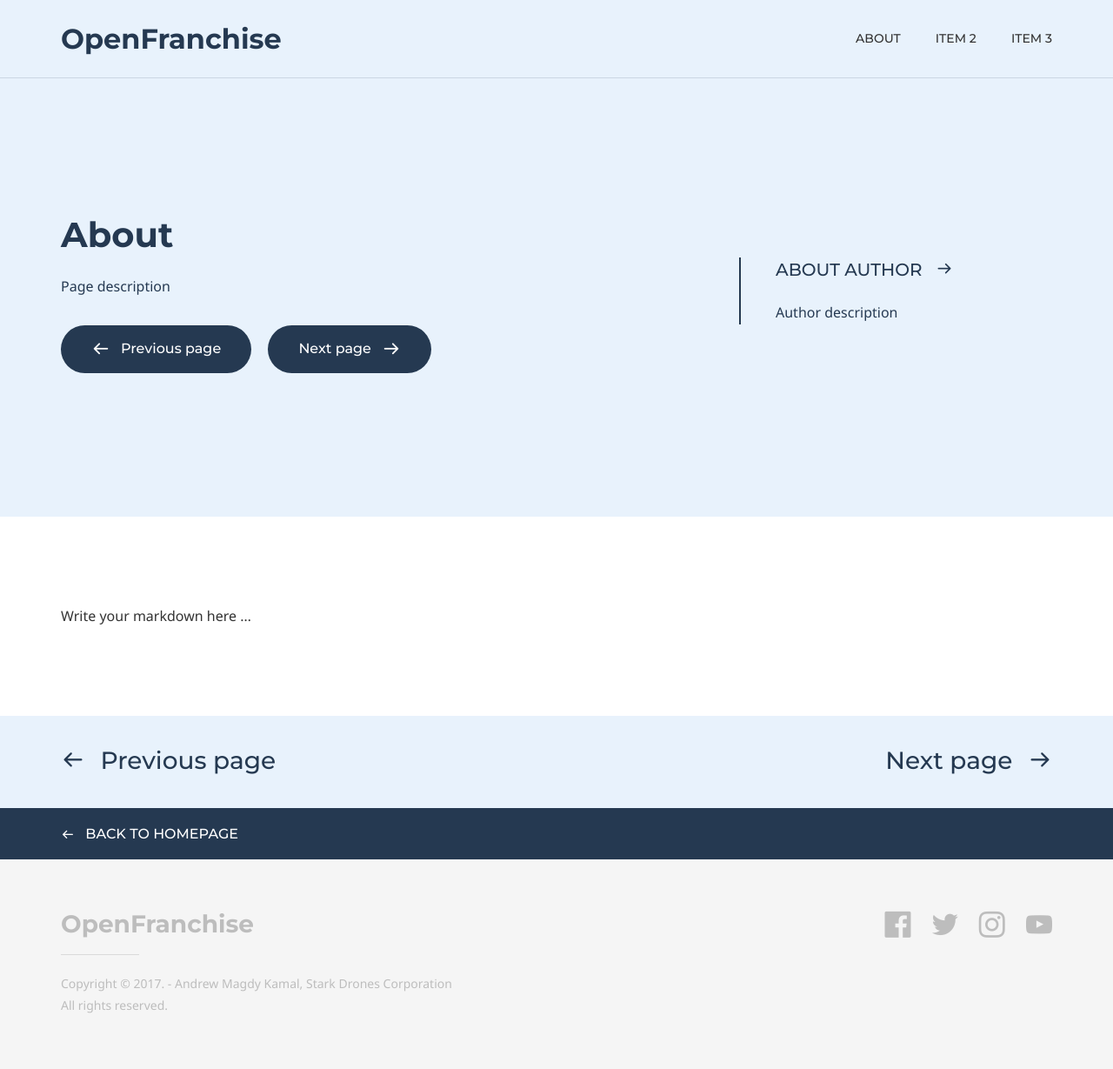
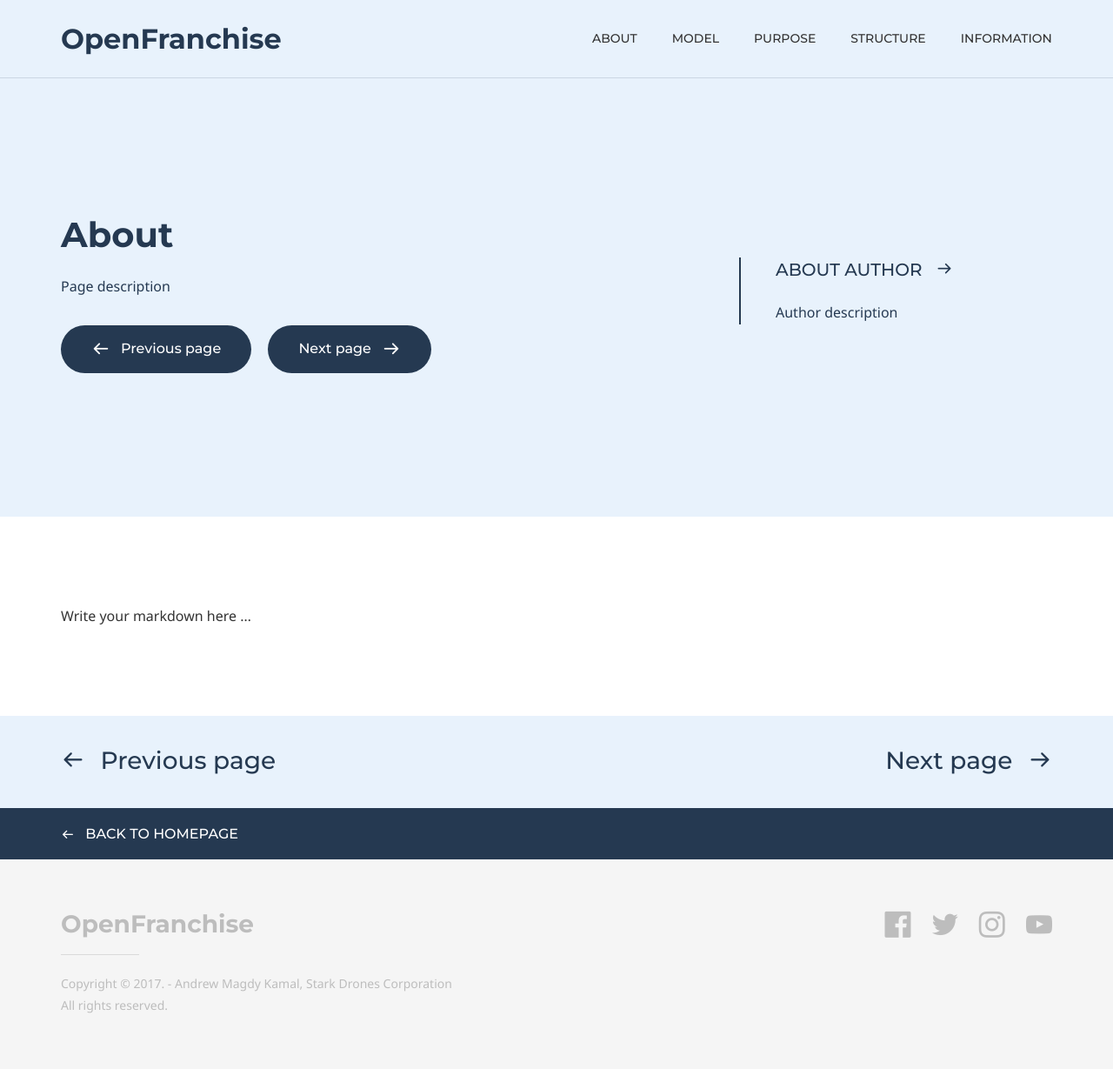
Before and after one commit to Open-Franchise/open-franchise.github.io, a Jekyll site: the page built from about.md, in a window 1280 px wide. Shown: the whole page at 87% size. Built offline with Jekyll 4.4.1, drawn with Linux system fonts in a browser that asks for light colours; some web fonts are replaced.

Commit message:
Update _config.yml

```diff
--- a/_config.yml
+++ b/_config.yml
@@ -9,10 +9,14 @@ doks:
         nav:
             - item_name: About
               item_url: 'https://open-franchise.github.io/about/'
-            - item_name: Item 2
-              item_url: '#'
-            - item_name: Item 3
-              item_url: '#'
+            - item_name: Model
+              item_url: 'https://open-franchise.github.io/model/'
+            - item_name: Purpose
+              item_url: 'https://open-franchise.github.io/purpose/'
+            - item_name: Structure
+              item_url: 'https://open-franchise.github.io/structure/'
+            - item_name: Information
+              item_url: 'https://open-franchise.github.io/information/'
     footer:
         content:
             logo:
```
